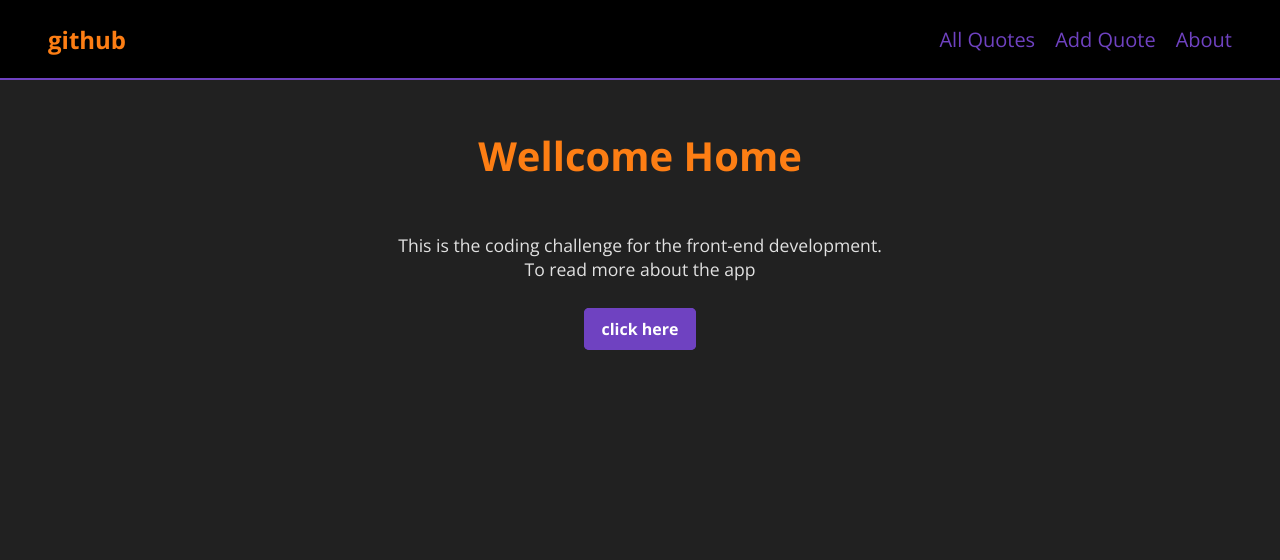
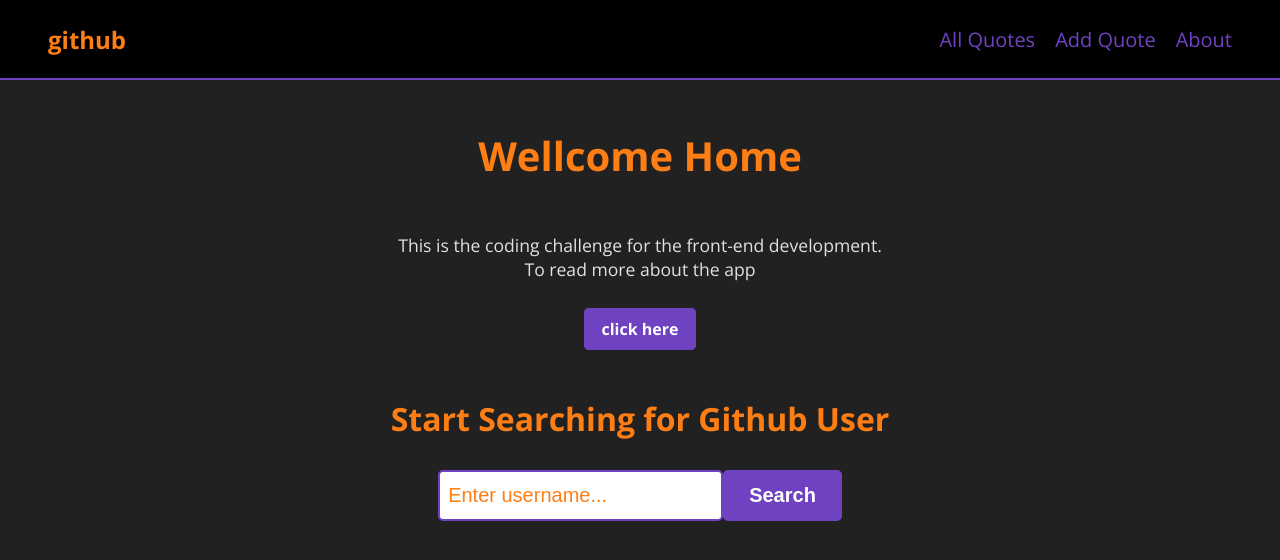
Before and after one commit to lucho20pt/fe-assignment-githubapi-lucho20pt, a React (Create React App) app: page /home in a window 1280 px wide. Shown: the top 560 px of the page. Built offline with nearby package versions, Linux system fonts and the light colour scheme.

Commit message:
start: github - Search component & styles

```diff
--- /dev/null
+++ b/src/components/github/Search.js
@@ -0,0 +1,18 @@
+import classes from 'styles/github/Search.module.scss'
+
+const Search = (props) => {
+  return (
+    <div className={`${classes.search} ${'centered'}`}>
+      <h2 className="subtitle text-center">Start Searching for Github User</h2>
+      <br />
+      <div className="row">
+        <input type="text" name="" id="" placeholder="Enter username..." />{' '}
+        <button type="button" className="btn">
+          Search
+        </button>
+      </div>
+    </div>
+  )
+}
+
+export default Search
--- a/src/pages/Home.js
+++ b/src/pages/Home.js
@@ -1,5 +1,6 @@
 import React from 'react'
 import { Link } from 'react-router-dom'
+import Search from 'components/github/Search'
 
 const Home = () => {
   return (
@@ -16,6 +17,7 @@ const Home = () => {
           </Link>
         </p>
       </div>
+      <Search />
     </section>
   )
 }
--- /dev/null
+++ b/src/styles/github/Search.module.scss
@@ -0,0 +1,20 @@
+@import "styles/custom.scss";
+
+.search{
+    input[type=text]{
+        background: $white;
+        padding: .5rem;
+        color: $purple;
+        border: 2px solid $purple;
+        border-radius: 5px;
+        font-size: 1.25rem;
+        &::placeholder{
+            color: $orange;
+        }
+        &:focus{
+            background: $orange;
+            color: $white;
+            outline: 0;
+        }
+    }
+}
```
Also changed, not shown: src/App.js (+5 -7 lines).
